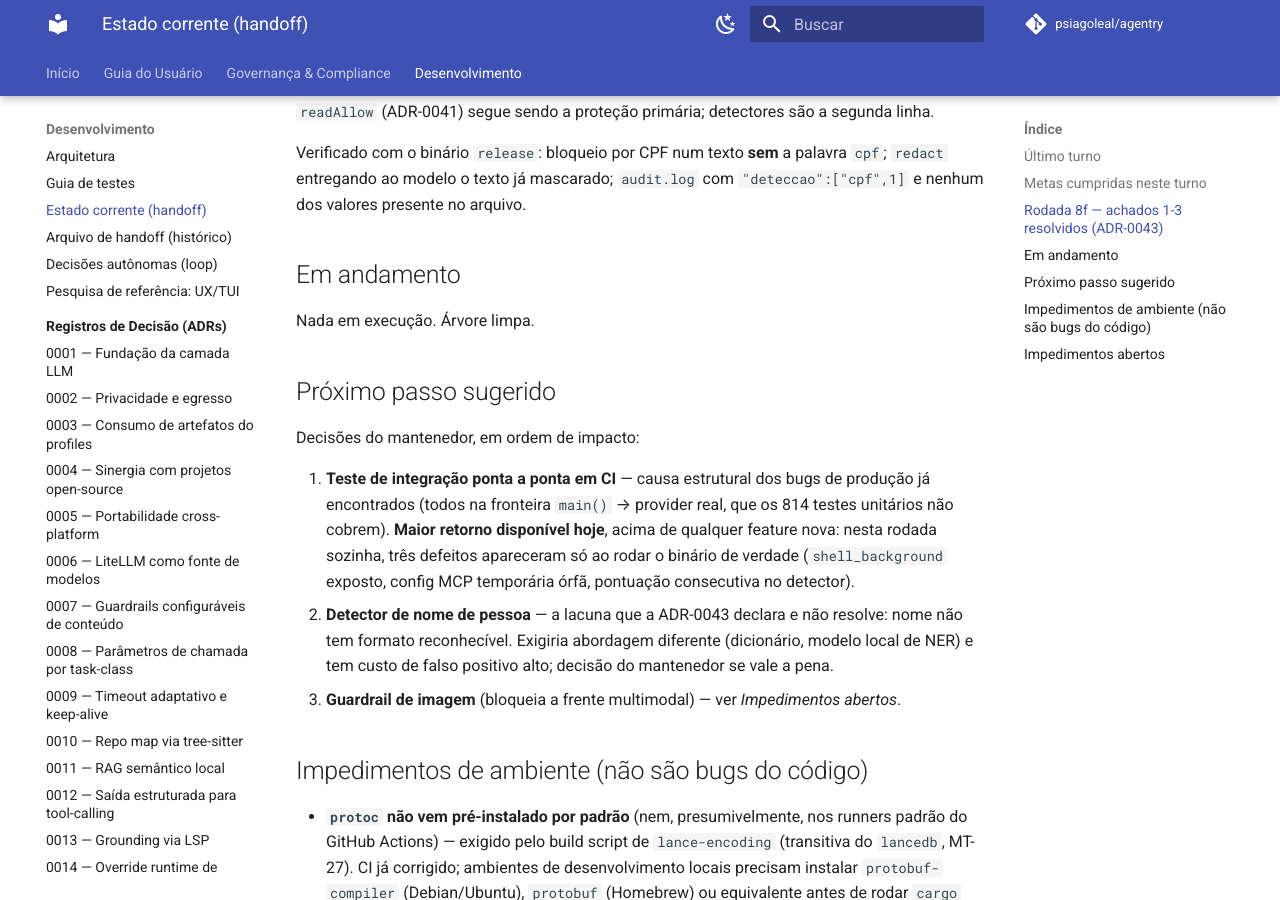
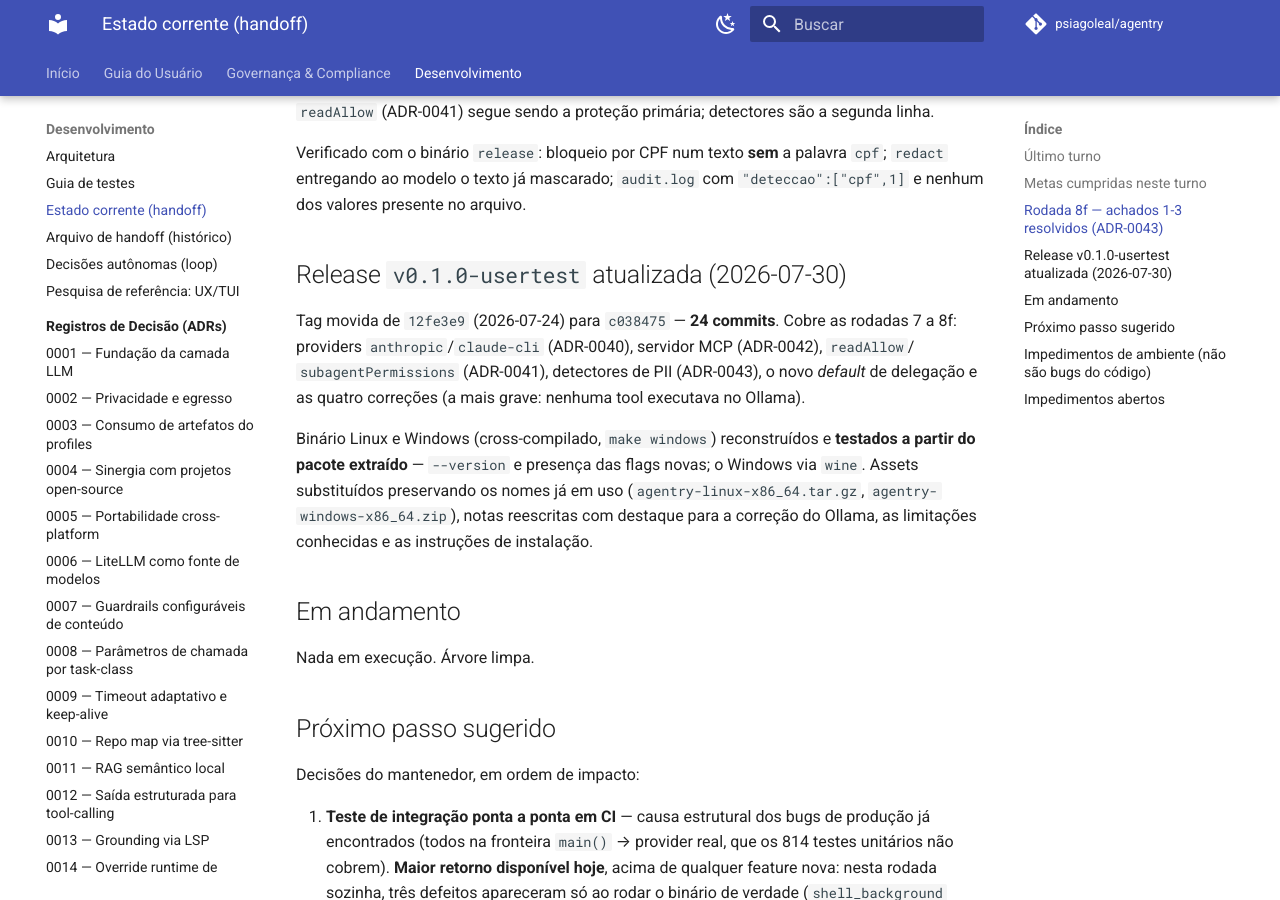
Before and after one commit to psiagoleal/agentry, an MkDocs documentation site: the page built from docs/CURRENT-STATE.md, in a window 1280 px wide and 900 px high, scrolled down 1720 px. Built offline with MkDocs 1.6.1 and Material for MkDocs 9.7.7, drawn with Linux system fonts in a browser that asks for light colours; comment, search, counter and statistics services are not loaded.

Commit message:
docs(handoff): registra a atualizacao da release v0.1.0-usertest
Tag movida de 12fe3e9 para c038475 (24 commits, rodadas 7 a 8f). Binarios Linux
e Windows reconstruidos e testados a partir do pacote extraido; assets
substituidos preservando os nomes ja em uso; notas reescritas com destaque para
a correcao do Ollama (nenhuma tool executava no default anterior) e para as
limitacoes conhecidas.

{agente: Claude Code; modelo: claude-opus-5}

```diff
--- a/docs/CURRENT-STATE.md
+++ b/docs/CURRENT-STATE.md
@@ -67,6 +67,19 @@ Verificado com o binário `release`: bloqueio por CPF num texto **sem** a palavr
 `redact` entregando ao modelo o texto já mascarado; `audit.log` com `"deteccao":["cpf",1]` e
 nenhum dos valores presente no arquivo.
 
+## Release `v0.1.0-usertest` atualizada (2026-07-30)
+
+Tag movida de `12fe3e9` (2026-07-24) para `c038475` — **24 commits**. Cobre as rodadas 7 a 8f:
+providers `anthropic`/`claude-cli` (ADR-0040), servidor MCP (ADR-0042), `readAllow`/
+`subagentPermissions` (ADR-0041), detectores de PII (ADR-0043), o novo *default* de delegação
+e as quatro correções (a mais grave: nenhuma tool executava no Ollama).
+
+Binário Linux e Windows (cross-compilado, `make windows`) reconstruídos e **testados a partir
+do pacote extraído** — `--version` e presença das flags novas; o Windows via `wine`. Assets
+substituídos preservando os nomes já em uso (`agentry-linux-x86_64.tar.gz`,
+`agentry-windows-x86_64.zip`), notas reescritas com destaque para a correção do Ollama, as
+limitações conhecidas e as instruções de instalação.
+
 ## Em andamento
 
 Nada em execução. Árvore limpa.
```
